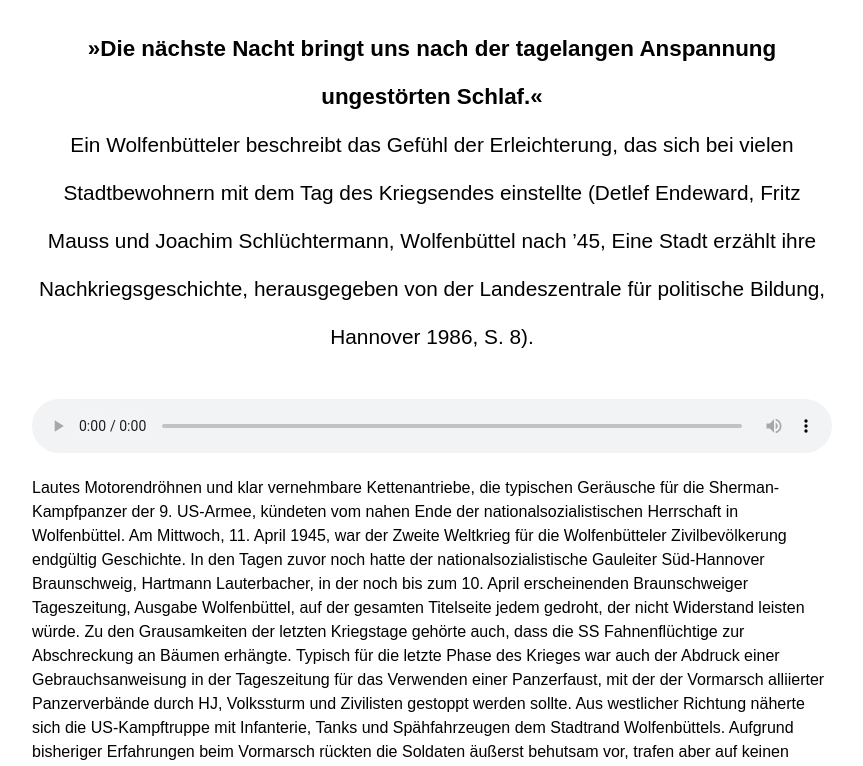
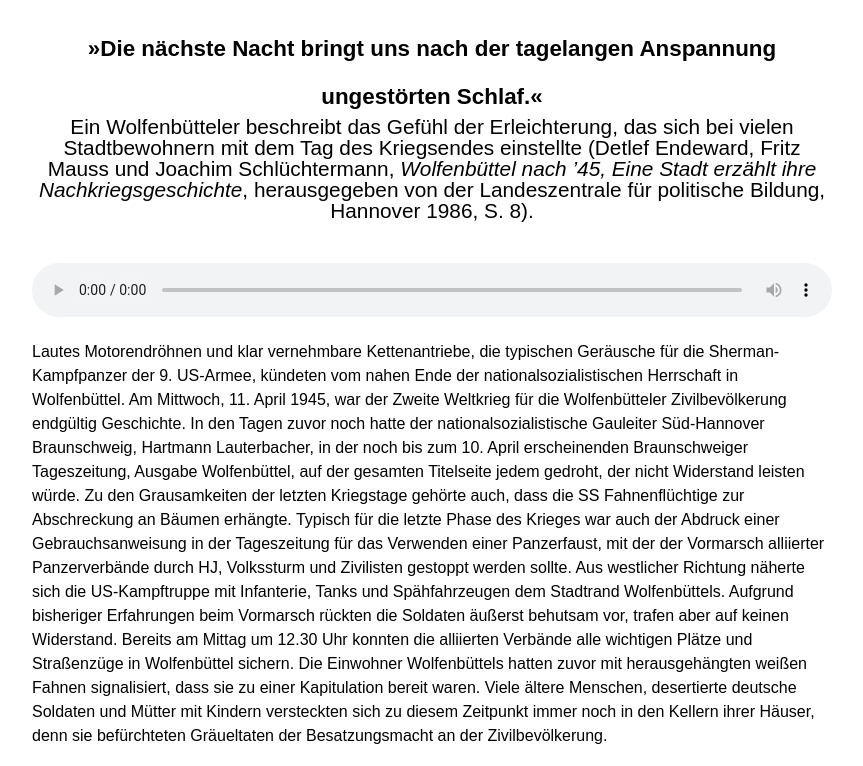
Before and after one commit to AusstellungMW/Tafel2DE, a plain HTML site: page index.html in a window 1280 px wide. Shown: the top 766 px of the page, without its empty margins (208-1071 px from the left). Drawn offline with Linux system fonts and the light colour scheme.

Commit message:
Update index.html

```diff
--- a/index.html
+++ b/index.html
@@ -125,9 +125,10 @@ Anspannung ungestörten Schlaf.«
   <span style="font-size: 0.7em; font-weight: bold;">
   »Die nächste Nacht bringt uns nach der tagelangen Anspannung ungestörten Schlaf.«
 </span><br>
-<span style="font-size: 0.65em; font-weight: normal; line-height: 0.3;">
-  Ein Wolfenbütteler beschreibt das Gefühl der Erleichterung, das sich bei vielen Stadtbewohnern mit dem Tag des Kriegsendes einstellte (Detlef Endeward, Fritz Mauss und Joachim Schlüchtermann, Wolfenbüttel nach ’45, Eine Stadt erzählt ihre Nachkriegsgeschichte, herausgegeben von der Landeszentrale für politische Bildung, Hannover 1986, S. 8).
-</span>
+<div style="font-size: 0.65em; font-weight: normal; line-height: 1; margin: 0; padding: 0;">
+  Ein Wolfenbütteler beschreibt das Gefühl der Erleichterung, das sich bei vielen Stadtbewohnern mit dem Tag des Kriegsendes einstellte (Detlef Endeward, Fritz Mauss und Joachim Schlüchtermann, <i>Wolfenbüttel nach ’45, Eine Stadt erzählt ihre Nachkriegsgeschichte</i>, herausgegeben von der Landeszentrale für politische Bildung, Hannover 1986, S. 8).
+</div>
+
 
 </h1>
 
```
